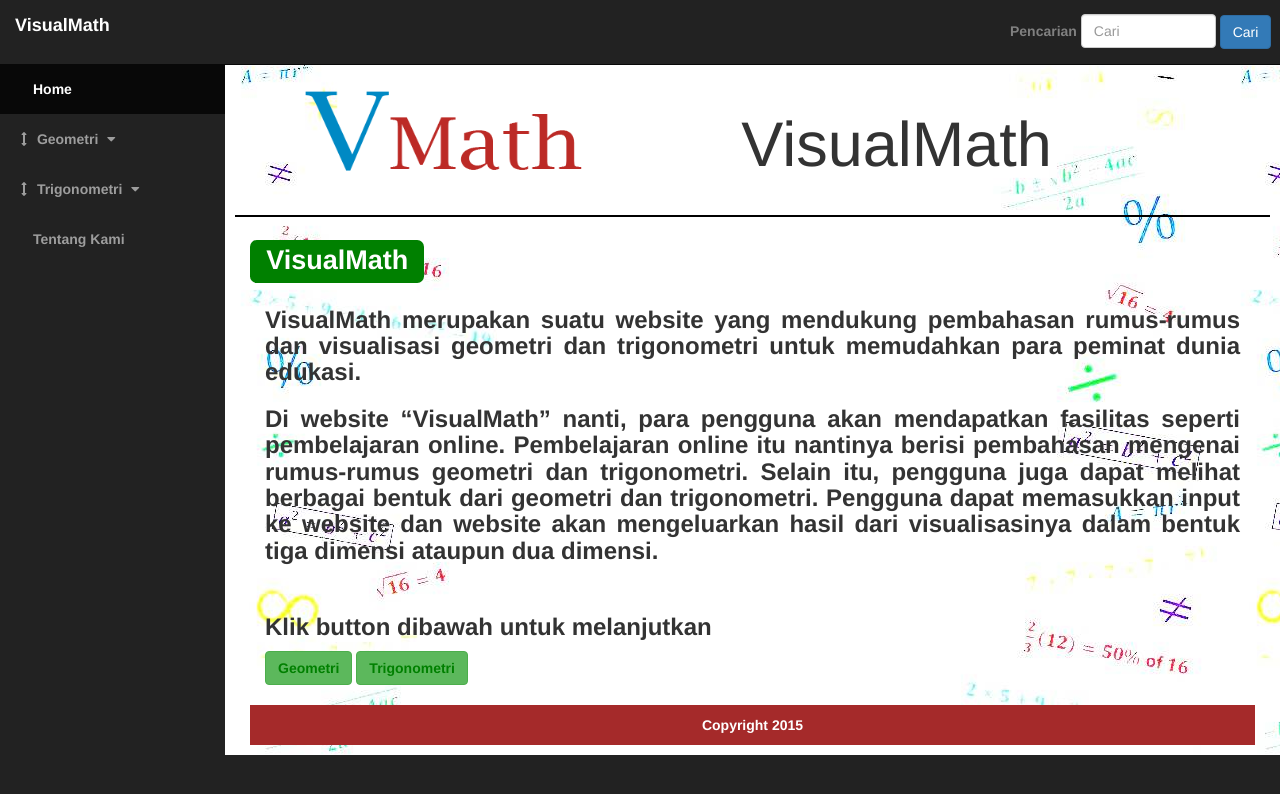
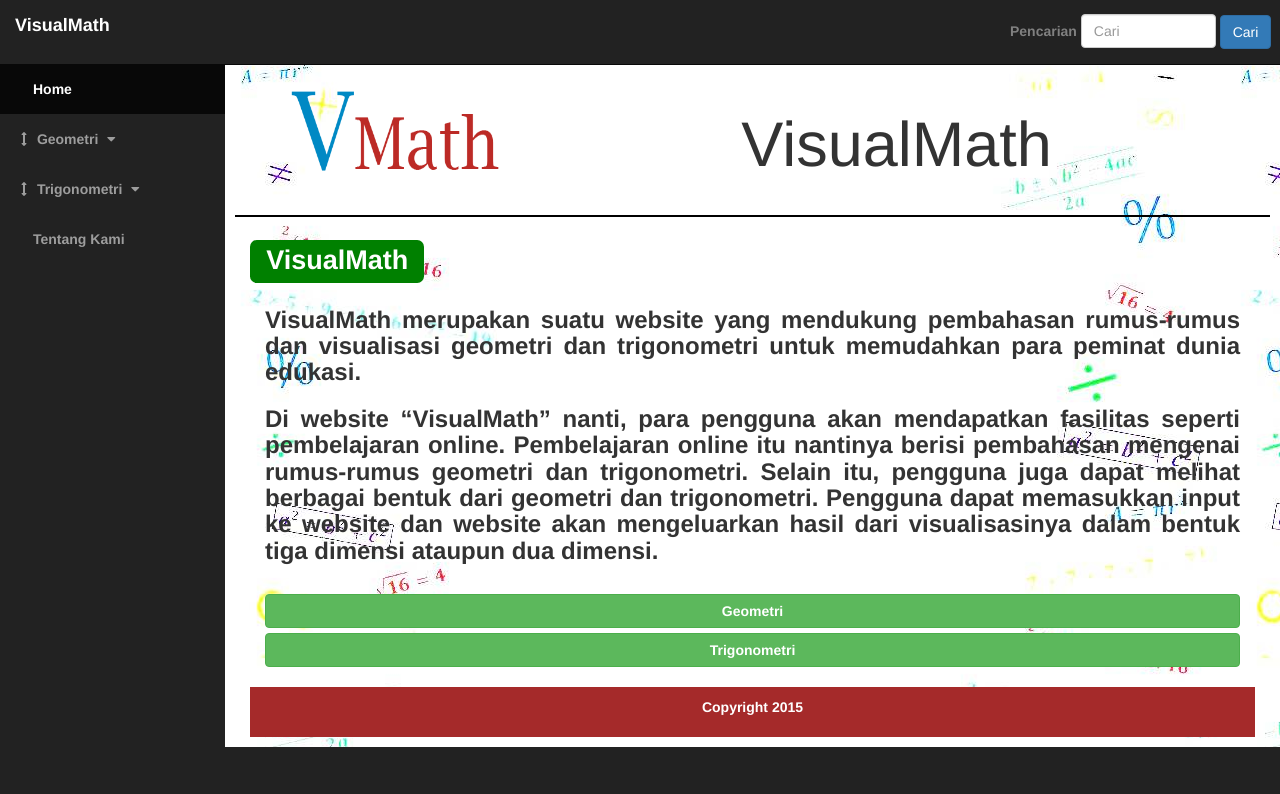
Before and after one commit to tommycuang/VISUALMATH, a plain HTML site: page index.html in a window 1280 px wide. Drawn offline with Linux system fonts and the light colour scheme.

Commit message:
change logo width and footer height

```diff
--- a/css/style.css
+++ b/css/style.css
@@ -1,7 +1,7 @@
 
 
 #logo{
-	width:400px;
+	width:300px;
 	height:155px;
 	display:inline;
 }
@@ -28,7 +28,7 @@ a{
 }
 #footer{
 	width:100%;
-	height:40px;
+	height:50px;
     margin: 20px 0 0 0;
 	padding:0px;
 	background-color: brown;
--- a/index.html
+++ b/index.html
@@ -65,6 +65,15 @@
                         <a href="javascript:;" data-toggle="collapse" data-target="#geo"><i class="fa fa-fw fa-arrows-v"></i> Geometri <i class="fa fa-fw fa-caret-down"></i></a>
                         <ul id="geo" class="collapse">
                             <li>
+                                <a href="kubus.html">Persegi</a>
+                            </li>
+                            <li>
+                                <a href="kubus.html">Persegi Panjang</a>
+                            </li>
+                            <li>
+                                <a href="kubus.html">Segitiga</a>
+                            </li>
+                            <li>
                                 <a href="kubus.html">Kubus</a>
                             </li>
                             <li>
@@ -125,9 +134,8 @@
                                 Pembelajaran online itu nantinya berisi pembahasan mengenai rumus-rumus geometri dan trigonometri. Selain itu, pengguna juga dapat melihat berbagai bentuk dari geometri dan trigonometri. Pengguna dapat memasukkan input ke website dan website akan mengeluarkan hasil dari visualisasinya dalam bentuk tiga dimensi ataupun dua dimensi.
                             </h3>
                             <br>
-                            <h3>Klik button dibawah untuk melanjutkan</h3>
-                            <button type="button" class="btn btn-success"><a href="geometri.html">Geometri</a></button>
-                            <button type="button" class="btn btn-success"><a href="trigonometri.html">Trigonometri</a></button>
+                            <button type="button" class="btn btn-success btn-block"><a href="geometri.html" style="color:white;">Geometri</a></button>
+                            <button type="button" class="btn btn-success btn-block"><a href="trigonometri.html" style="color:white;">Trigonometri</a></button>
                         </div>
                     </div>
                 </div>
```
Also changed, not shown: geometri.html (+9 -0 lines), trigonometri.html (+9 -0 lines).
